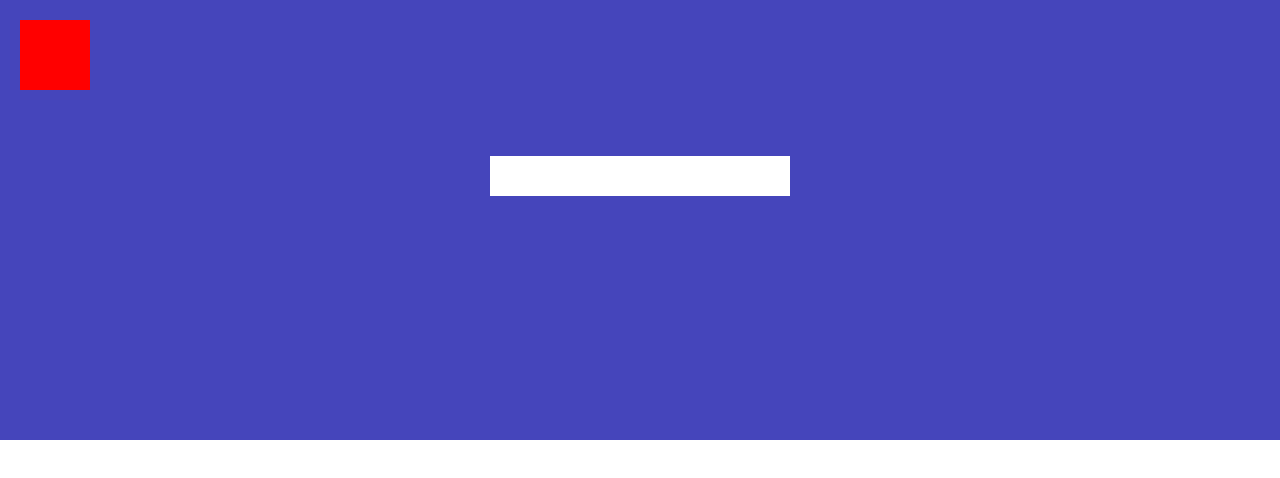
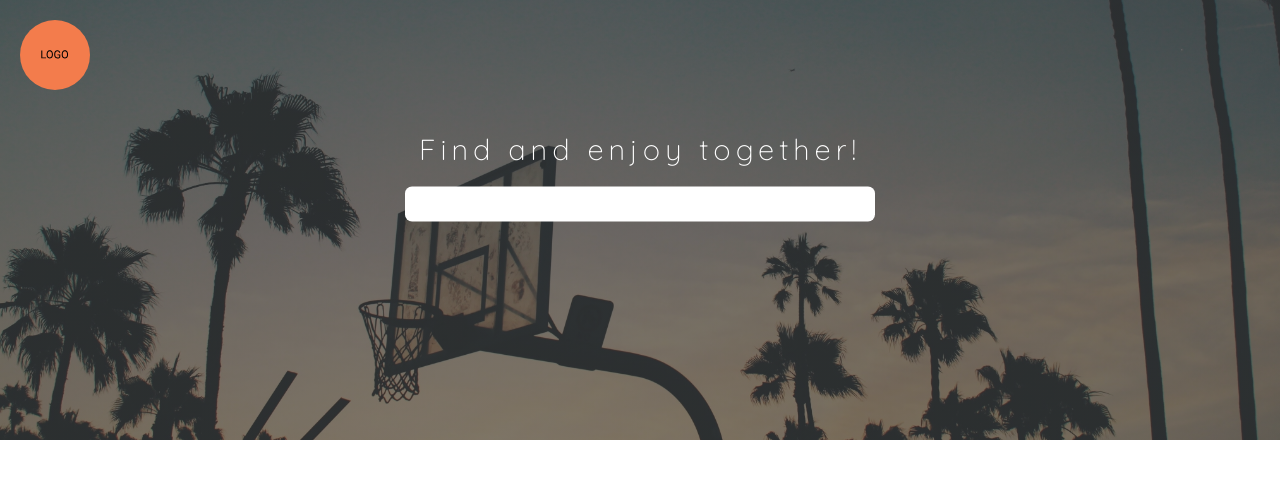
Before and after one commit to anthopark/ZotCourt, a Next.js app in the folder nextjs-app/: page / in a window 1280 px wide. Shown: the top 478 px of the page. Built offline with nearby package versions, Linux system fonts and the light colour scheme.

Commit message:
Add design for Header section

```diff
--- a/nextjs-app/components/Header.js
+++ b/nextjs-app/components/Header.js
@@ -1,6 +1,7 @@
 import styles from './css/Header.module.css';
 import SearchBar from '@components/SearchBar';
 import Logo from '@components/Logo';
+import HeaderText from '@components/HeaderText';
 
 
 
@@ -11,7 +12,10 @@ const Header = (props) => {
         <Logo />
       </div>
 
+
+
       <div className={styles.searchBarContainer}>
+        <HeaderText />
         <SearchBar />
       </div>
     </div>
--- /dev/null
+++ b/nextjs-app/components/HeaderText.js
@@ -0,0 +1,11 @@
+import styles from './css/HeaderText.module.css';
+
+const HeaderText = () => {
+  return (
+    <div className={styles.container}>
+      <h1 className={styles.headerHeading}>Find and enjoy together!</h1>
+    </div>
+  );
+}
+
+export default HeaderText;
--- a/nextjs-app/components/Logo.js
+++ b/nextjs-app/components/Logo.js
@@ -1,11 +1,11 @@
 import styles from './css/Logo.module.css';
 
 const Logo = () => {
-    return (
-        <div className={styles.container}>
-
-        </div>
-     );
+  return (
+    <div className={styles.container}>
+      <img src="/zot-court-logo.svg" className={styles.zotLogo} />
+    </div>
+  );
 }
 
 export default Logo;
--- a/nextjs-app/components/SearchBar.js
+++ b/nextjs-app/components/SearchBar.js
@@ -1,11 +1,11 @@
 import styles from './css/SearchBar.module.css';
 
 const SearchBar = () => {
-    return (
-        <div className={styles.container}>
-
-        </div>
-     );
+  return (
+    <div className={styles.container}>
+      <input type="text" className={styles.searchInput} />
+    </div>
+  );
 }
 
 export default SearchBar;
--- a/nextjs-app/components/css/Header.module.css
+++ b/nextjs-app/components/css/Header.module.css
@@ -1,10 +1,16 @@
 .container {
-    background-color: rgb(69, 69, 187);
+    /* background-color: rgb(69, 69, 187); */
+    background-image: linear-gradient(to bottom, rgba(55, 55, 55, 0.639), rgba(55, 55, 55, 0.639)), url('/background-img.jpg');
     height: 55vh;
+    background-size: cover;
+    background-position: top;
+
+    /* parent... */
     position: relative;
 }
 
 .logoContainer {
+    /* child */
     position: absolute;
     top: 2rem;
     left: 2rem;
@@ -16,3 +22,7 @@
     left: 50%;
     transform: translateX(-50%) translateY(-50%);
 }
+
+.searchBarContainer:first-child {
+  /* margin-bottom: 2rem; */
+}
--- /dev/null
+++ b/nextjs-app/components/css/HeaderText.module.css
@@ -0,0 +1,10 @@
+.headerHeading {
+  color: #fff;
+  margin-bottom: 2rem;
+  text-align: center;
+  font-size: 2.9rem;
+  font-family: 'Quicksand', sans-serif;
+  font-weight: 300;
+  letter-spacing: .5rem;
+
+}
--- a/nextjs-app/components/css/Layout.module.css
+++ b/nextjs-app/components/css/Layout.module.css
@@ -1,3 +1,3 @@
-.container {
+/* .container {
 
-}
+} */
--- a/nextjs-app/components/css/Logo.module.css
+++ b/nextjs-app/components/css/Logo.module.css
@@ -1,5 +1,11 @@
 .container {
-    width: 7rem;
-    height: 7rem;
-    background-color: red;
+    /* width: 5rem;
+    height: 5rem;
+    background-color: red; */
 }
+
+/* modify the size of logo */
+.zotLogo {
+  width: 7rem;
+  height: 7rem;
+}
--- a/nextjs-app/components/css/SearchBar.module.css
+++ b/nextjs-app/components/css/SearchBar.module.css
@@ -1,5 +1,14 @@
 .container {
-    width: 30rem;
+    /* width: 30rem;
     height: 4rem;
-    background-color: white;
+    background-color: white; */
 }
+.container .searchInput {
+  width: 47rem;
+  height: 3.5rem;
+  outline: none;
+  border: none;
+  border-radius: .7rem;
+  padding-left: 1rem;
+  padding-right: 1rem;
+}
--- a/nextjs-app/styles/globals.css
+++ b/nextjs-app/styles/globals.css
@@ -1,3 +1,5 @@
+@import url('https://fonts.googleapis.com/css2?family=Quicksand:wght@300;400&display=swap');
+
 *,
 *::after,
 *::before {
```
Also changed, not shown: nextjs-app/public/background-img.jpg (added), nextjs-app/public/zot-court-logo.svg (added). Lines whose indentation alone changed are shown as unchanged.
